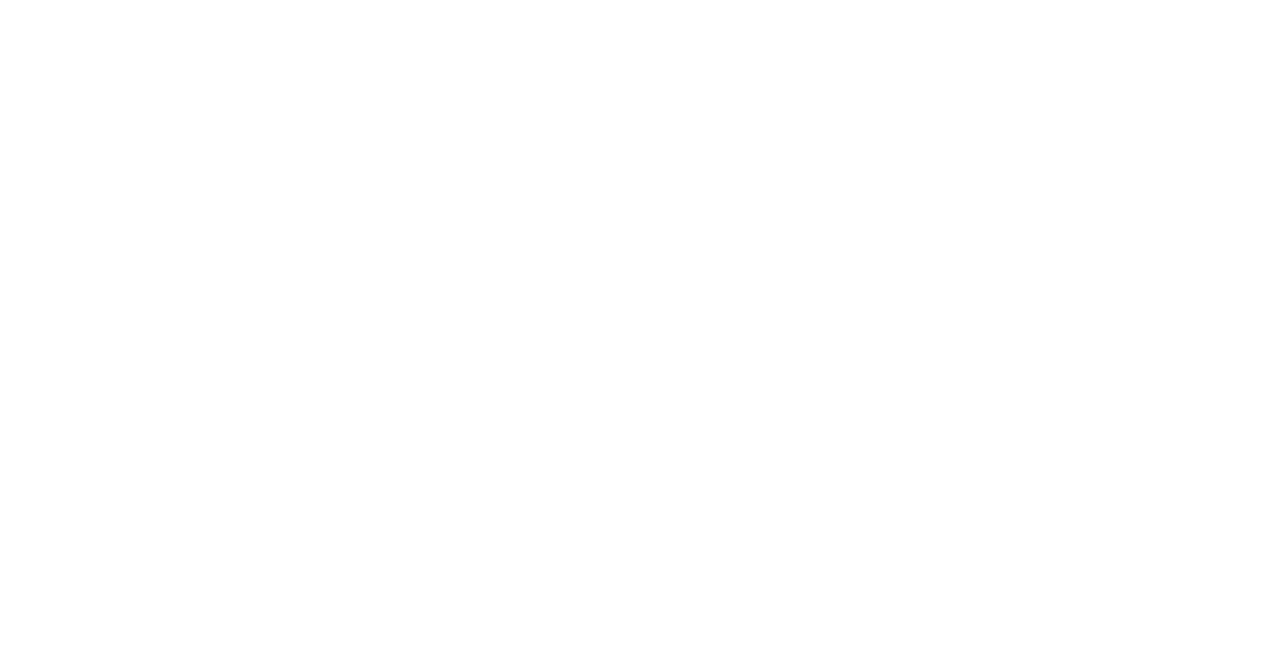
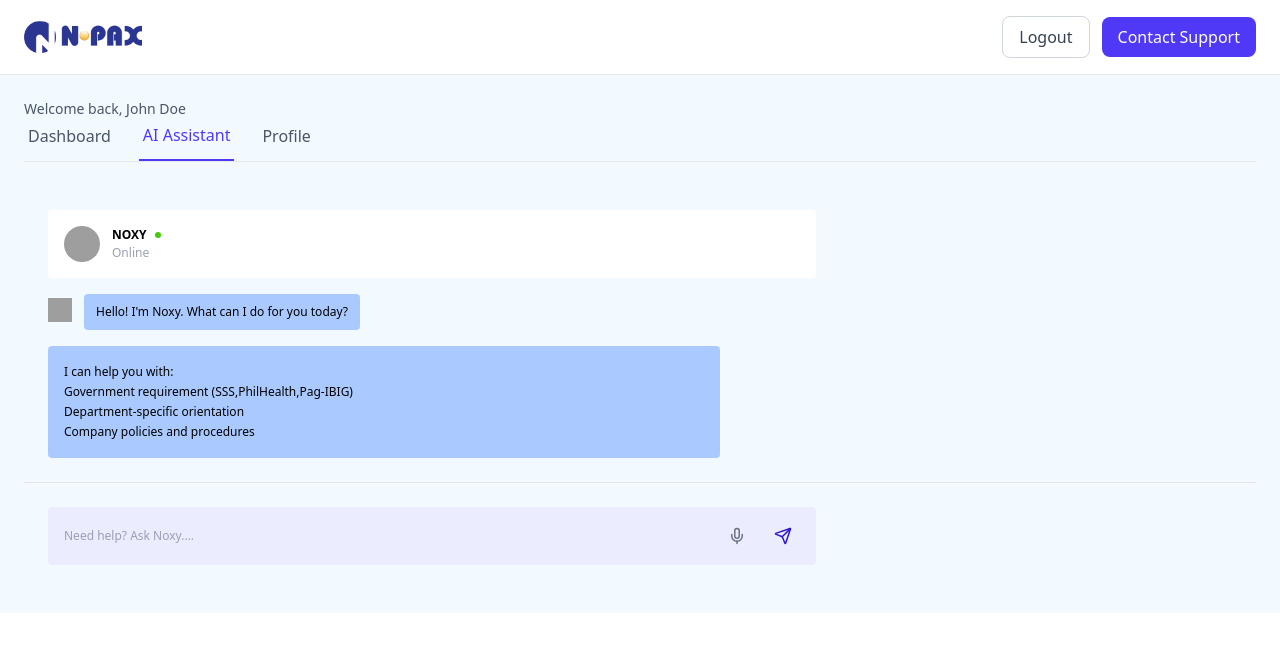
Before and after one commit to HonkaROO/NOX-Frontend, a React (Vite) app in the folder Nox-Frontend/: page /AIassistant in a window 1280 px wide. Before the commit this address had no page. Shown: the top 652 px of the page. Built offline with nearby package versions, Linux system fonts and the light colour scheme; grey boxes are pictures that could not be loaded.

Commit message:
AIAssistant & NpaxLogo

```diff
--- a/Nox-Frontend/src/App.tsx
+++ b/Nox-Frontend/src/App.tsx
@@ -3,6 +3,7 @@
 import Dashboard from './pages/Dashboard';
 import Login from './pages/Login';
 import Profile from './pages/Profile';
+import AIAssistant from './pages/AIAssistant';
 
 function App() {
   return (
@@ -12,6 +13,7 @@
         <Route path="/dashboard" element={<Dashboard />} />
         <Route path="/login" element={<Login />} />
         <Route path="/profile" element={<Profile />} />
+        <Route path="/AIassistant" element={<AIAssistant />} />
       </Routes>
     </Router>
   );
--- /dev/null
+++ b/Nox-Frontend/src/pages/AIAssistant.tsx
@@ -0,0 +1,156 @@
+import { useRef, useState } from "react";
+import { Mic, Send } from "lucide-react";
+import { useNavigate } from "react-router-dom";
+
+export default function AIAssistant() {
+  const navigate = useNavigate();
+  const [messages, setMessages] = useState([
+    {
+      id: 1,
+      type: "bot",
+      name: "NOXY",
+      status: "Online",
+      greeting: "Hello! I'm Noxy. What can I do for you today?",
+      response: `I can help you with:
+Government requirement (SSS,PhilHealth,Pag-IBIG)
+Department-specific orientation
+Company policies and procedures`,
+    },
+  ]);
+  const [inputValue, setInputValue] = useState("");
+  const inputRef = useRef<HTMLInputElement>(null);
+
+  const handleSend = () => {
+    if (inputValue.trim()) {
+      // User message would be added here
+      setInputValue("");
+      if (inputRef.current) {
+        inputRef.current.focus();
+      }
+    }
+  };
+
+  return (
+    <div className="flex-1 bg-[#F2FAFF] flex flex-col">
+      {/* Header */}
+      <header className="bg-white border-b border-gray-200 px-6 py-4">
+        <div className="flex items-center justify-between">
+          {/* Logo */}
+          <img
+          src="/NpaxLogo.png"
+          alt="N PAX Logo"
+          className="h-7 md:h-8 w-auto"
+          />
+
+
+          {/* Header Actions */}
+          <div className="flex items-center gap-3">
+            <button className="px-4 py-2 border border-gray-300 rounded-md text-gray-700 hover:bg-gray-50 font-medium">
+              Logout
+            </button>
+            <button className="px-4 py-2 bg-indigo-600 text-white rounded-md hover:bg-indigo-700 font-medium">
+              Contact Support
+            </button>
+          </div>
+        </div>
+      </header>
+
+      {/* Main Content */}
+      <div className="px-6 py-6">
+        <p className="text-sm text-gray-600 mb-1">Welcome back, John Doe</p>
+        {/* Navigation Tabs */}
+        <div className="flex gap-6 mb-6 border-b border-gray-200">
+          <button
+            onClick={() => navigate("/dashboard")}
+            className="pb-3 px-1 text-gray-600 hover:text-gray-800 font-medium"
+          >
+            Dashboard
+          </button>
+          <button className="pb-3 px-1 text-indigo-600 border-b-2 border-indigo-600 font-medium">
+            AI Assistant
+          </button>
+          <button
+            onClick={() => navigate("/profile")}
+            className="pb-3 px-1 text-gray-600 hover:text-gray-800 font-medium"
+          >
+            Profile
+          </button>
+        </div>
+
+        {/* Messages Container */}
+        <div className="flex-1 overflow-y-auto p-6">
+          {messages.map((message) => (
+          <div key={message.id} className="space-y-4">
+            {/* Bot Header */}
+            <div className="bg-white rounded p-4 w-full max-w-3xl">
+              <div className="flex items-center gap-3">
+                <img
+                  src="https://api.builder.io/api/v1/image/assets/TEMP/f3bc07a8c5c425567b5ddbdcf2cc3b48aaca8522?width=72"
+                  alt="Bot"
+                  className="w-9 h-9 rounded-full"
+                />
+                <div className="flex-1">
+                  <div className="flex items-center gap-2">
+                    <h3 className="text-xs font-semibold text-black">
+                      {message.name}
+                    </h3>
+                    <div className="w-1.5 h-1.5 bg-[#46CA09] rounded-full"></div>
+                  </div>
+                  <p className="text-xs text-gray-400 mt-0.5">
+                    {message.status}
+                  </p>
+                </div>
+              </div>
+            </div>
+
+            {/* Greeting Message */}
+            <div className="flex gap-3 items-start">
+              <img
+                src="https://api.builder.io/api/v1/image/assets/TEMP/a80da972d2ab2de4bf02adfbd8bf2d7f2c8a0235?width=48"
+                alt="Message"
+                className="w-6 h-6 mt-1"
+              />
+              <div className="bg-[#AACAFF] rounded px-3 py-2 max-w-xs">
+                <p className="text-xs text-black font-light leading-5">
+                  {message.greeting}
+                </p>
+              </div>
+            </div>
+
+            {/* Response Message */}
+            <div className="bg-[#AACAFF] rounded p-4 w-full max-w-2xl">
+              <p className="text-xs text-black font-light leading-5 whitespace-pre-line">
+                {message.response}
+              </p>
+            </div>
+          </div>
+        ))}
+      </div>
+
+      {/* Input Area */}
+      <div className="bg-[#F2FAFF] p-6 border-t border-gray-200">
+        <div className="bg-[#EBEDFF] rounded px-4 py-3 flex items-center gap-3 max-w-3xl">
+          <input
+            ref={inputRef}
+            type="text"
+            placeholder="Need help? Ask Noxy...."
+            value={inputValue}
+            onChange={(e) => setInputValue(e.target.value)}
+            onKeyPress={(e) => e.key === "Enter" && handleSend()}
+            className="flex-1 bg-transparent text-xs text-gray-400 placeholder-gray-400 outline-none"
+          />
+          <button className="p-2 hover:bg-white hover:bg-opacity-30 rounded transition-colors">
+            <Mic size={18} className="text-gray-500" />
+          </button>
+          <button
+            onClick={handleSend}
+            className="p-2 hover:bg-white hover:bg-opacity-30 rounded transition-colors"
+          >
+            <Send size={18} className="text-[#2E15D0]" />
+          </button>
+        </div>
+      </div>
+    </div>
+    </div>
+  );
+}
--- a/Nox-Frontend/src/pages/Dashboard.tsx
+++ b/Nox-Frontend/src/pages/Dashboard.tsx
@@ -10,14 +10,11 @@
       <header className="bg-white border-b border-gray-200 px-6 py-4">
         <div className="flex items-center justify-between">
           {/* Logo */}
-          <div className="flex items-center gap-2">
-            <div className="w-10 h-10 bg-indigo-600 rounded-lg flex items-center justify-center">
-              <span className="text-white font-bold text-xl">N</span>
-            </div>
-            <span className="text-2xl font-bold">
-              <span className="text-gray-800">N-PAX</span>
-            </span>
-          </div>
+          <img
+          src="/NpaxLogo.png"
+          alt="N PAX Logo"
+          className="h-7 md:h-8 w-auto"
+          />
 
           {/* Header Actions */}
           <div className="flex items-center gap-3">
@@ -42,7 +39,7 @@
             <button className="pb-3 px-1 text-indigo-600 border-b-2 border-indigo-600 font-medium">
               Dashboard
             </button>
-            <button className="pb-3 px-1 text-gray-600 hover:text-gray-800 font-medium">
+            <button onClick={() => navigate("/AIassistant")} className="pb-3 px-1 text-gray-600 hover:text-gray-800 font-medium">
               AI Assistant
             </button>
             <button
--- a/Nox-Frontend/src/pages/Profile.tsx
+++ b/Nox-Frontend/src/pages/Profile.tsx
@@ -9,14 +9,11 @@
       <header className="bg-white border-b border-gray-200 px-6 py-4">
         <div className="flex items-center justify-between">
           {/* Logo */}
-          <div className="flex items-center gap-2">
-            <div className="w-10 h-10 bg-indigo-600 rounded-lg flex items-center justify-center">
-              <span className="text-white font-bold text-xl">N</span>
-            </div>
-            <span className="text-2xl font-bold">
-              <span className="text-gray-800">N-PAX</span>
-            </span>
-          </div>
+          <img
+          src="/NpaxLogo.png"
+          alt="N PAX Logo"
+          className="h-7 md:h-8 w-auto"
+          />
 
 
           {/* Header Actions */}
@@ -42,7 +39,8 @@
           >
             Dashboard
           </button>
-          <button className="pb-3 px-1 text-gray-600 hover:text-gray-800 font-medium">
+          <button onClick={() => navigate("/AIassistant")} className="pb-3 px-1 text-gray-600 hover:text-gray-800 font-medium">
+
             AI Assistant
           </button>
           <button className="pb-3 px-1 text-indigo-600 border-b-2 border-indigo-600 font-medium">
```
